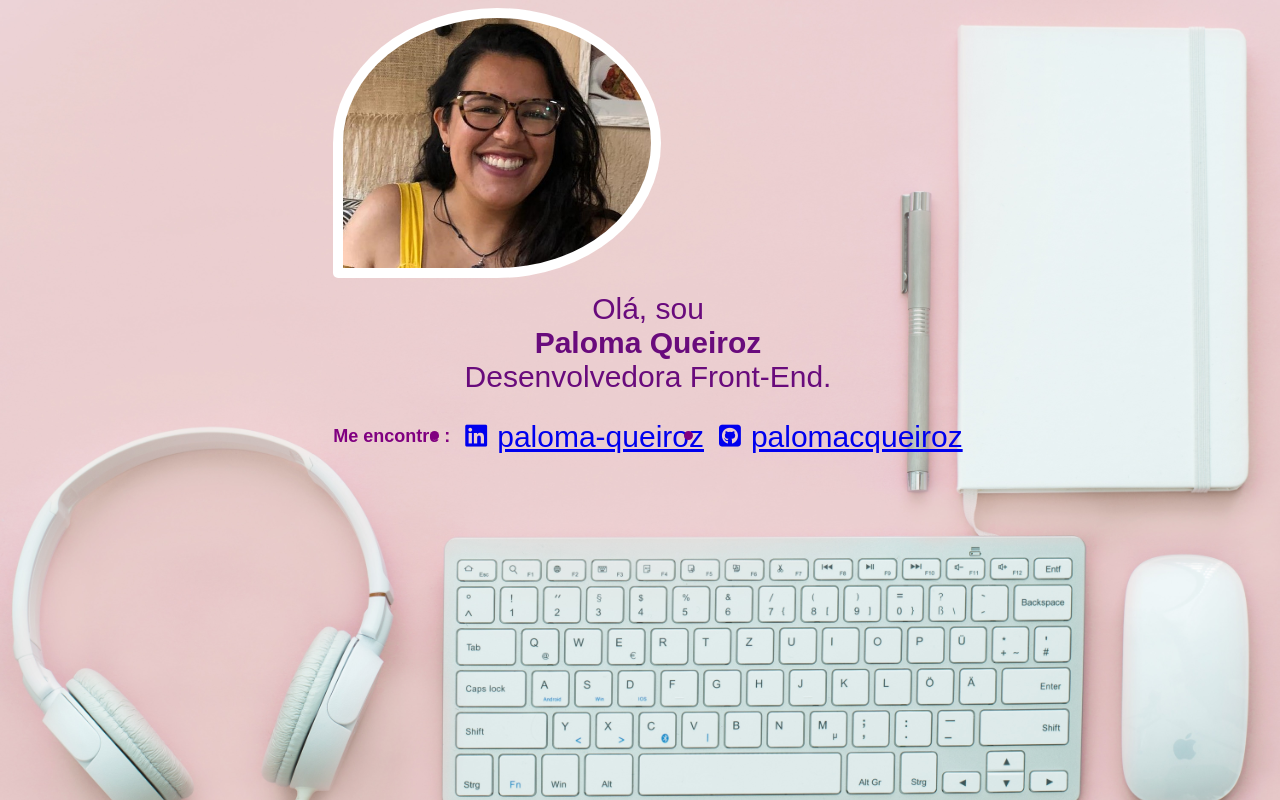
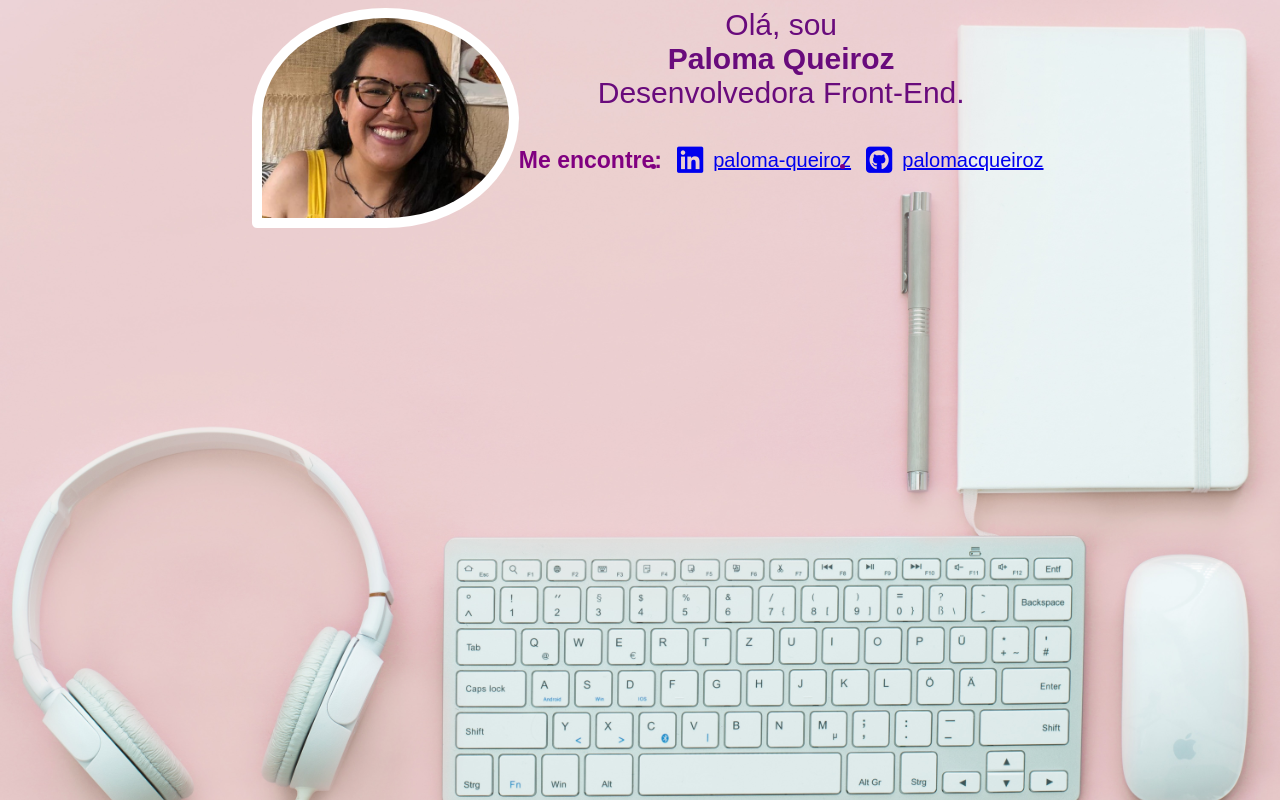
Before and after one commit to palomacqueiroz/Projeto-Final-Womakers, a plain HTML site: page index.html in a window 1280 px wide. Drawn offline with Linux system fonts and the light colour scheme.

Commit message:
atualização

```diff
--- a/index.html
+++ b/index.html
@@ -12,18 +12,18 @@
 
 <body>
 
-    <section>
+    <section style="display:flex">
         <div class="main">
             <img class="photo" src="./img/FotoCapa.jpeg" alt="foto somente do rosto, com um lindo sorrindo">
-            <div class="text">
-                <span>Olá, sou</span><br>
-                <span><b>Paloma Queiroz</b></span><br>
-                <span>Desenvolvedora Front-End.</span>
-
-
+            <div>
+                <div class="text">
+                    <span>Olá, sou</span><br>
+                    <span><b>Paloma Queiroz</b></span><br>
+                    <span>Desenvolvedora Front-End.</span>
+                </div>
 
                 <ul class="social-media">
-                    <p><b>Me encontre :</b></p>
+                    <p><b>Me encontre:</b></p>
                     <li> <a href="https://www.linkedin.com/in/paloma-queiroz-57122a89"><i class="fab fa-linkedin"></i>
                     </li> paloma-queiroz</a>
                     <li> <a href="https://github.com/palomacqueiroz"><i class="fab fa-github-square"></i></li>
@@ -31,7 +31,10 @@
 
 
                 </ul>
+
             </div>
+
+        </div>
 
     </section>
 
--- a/style.css
+++ b/style.css
@@ -3,20 +3,25 @@ body {
     background: url(../img/planofundo.jpg); black;
     background-size: cover;
     display: flex;
+    justify-content: center;
     align-items: center;
-    justify-content: center;
     width: 100%;
     height: 100%;
     color:rgb(105, 11, 124)
+
 }
 
 
 .main {
     font-family: 'Josefin Sans', sans-serif;
+    display: flex;
+
+
 }
 
 img.photo {
-    height: 250px;
+    display: flex;
+    height: 200px;
     padding: 10px;
     background: #fff;
     top: 150px;
@@ -25,14 +30,16 @@ img.photo {
     border-radius: 100%;
     border-bottom-left-radius: 10px;
 
+
 }
 
 .text {
     font-family: 'Josefin Sans', sans-serif;
     font-size: 30px;
     text-align: center;
-    justify-content: center;
+    align-content:center;
     top: 220px;
+
 
 }
 
@@ -40,6 +47,7 @@ img.photo {
 .social-media{
     font-family: 'Josefin Sans', sans-serif;
     display: flex;
+    font-size: 20px;
     align-items: center;
     justify-content: inherit;
     color:purple;
@@ -47,25 +55,26 @@ img.photo {
     padding: 0;
 
 
+
 }
 
 .social-media p{
     font-family: 'Josefin Sans', sans-serif;
     color: purple;
-    font-size: 18px;
+    font-size: 23px;
 }
 
 .social-media li{
     flex-grow: 1;
     margin-left: 5px ;
-    font-size: 30px;
+    font-size: 15px;
 }
 
 .social-media li a{
     border-radius: 3px;
     padding: 10px;
     display: block;
-    font-size: 25px;
+    font-size: 30px;
 }
 
 @media (max-width: 767px) {
```
